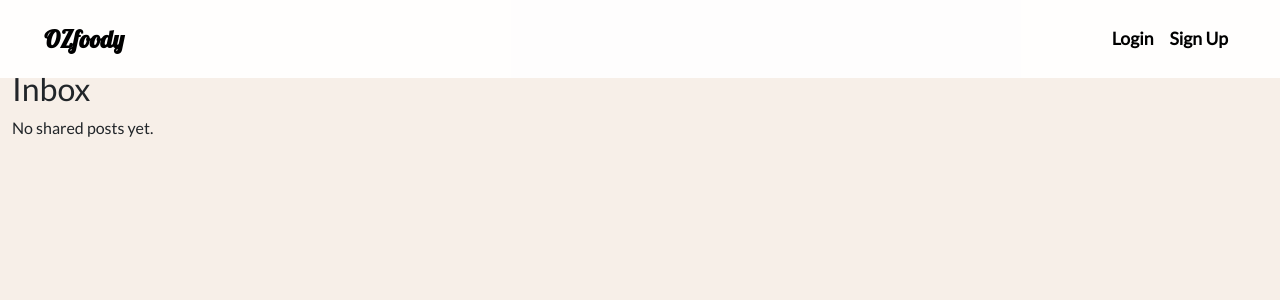
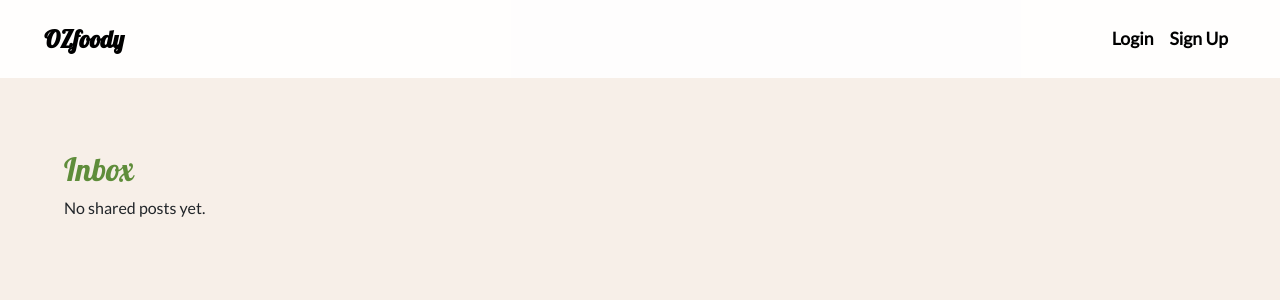
Before and after one commit to IanO7/CITS3403-Group-Project, a Flask app: template app/templates/inbox.html in a window 1280 px wide. Shown: the top 300 px of the page. Run offline with Flask 3, Linux system fonts and the light colour scheme; the template is opened without the code that fills it, so the values that code supplies are empty.

Commit message:
style: improve inbox layout and styling
- Add consistent margins and spacing
- Match fonts with main theme
- Fix post grid layout
- Style follow request buttons

```diff
--- /dev/null
+++ b/app/static/css/inbox.css
@@ -0,0 +1,30 @@
+.inbox-container {
+    max-width: 1200px;
+    margin: 80px auto 2rem;
+    padding: 0 1.5rem;
+}
+
+h2 {
+    color: #5F8D3B !important;
+    font-family: 'Lobster', cursive;
+    margin-bottom: 1.5rem;
+}
+
+h4 {
+    color: #DF6F1B;
+    font-weight: 600;
+    margin-top: 1.5rem;
+}
+
+.list-group-item {
+    transition: background-color 0.2s;
+}
+
+.list-group-item:hover {
+    background-color: #f8f9fa;
+}
+
+.btn-sm {
+    border-radius: 20px;
+    padding: 0.375rem 1rem;
+}
--- a/app/templates/inbox.html
+++ b/app/templates/inbox.html
@@ -1,10 +1,17 @@
 {% extends "base.html" %}
 {% block title %}OZfoody - Inbox{% endblock %}
+
+{% block head %}
+    {{ super() }}
+    <link rel="stylesheet" href="{{ url_for('static', filename='css/inbox.css') }}">
+    <link rel="stylesheet" href="{{ url_for('static', filename='css/general_styles.css') }}"/>
+    <link rel="stylesheet" href="https://cdn.jsdelivr.net/npm/bootstrap@5.3.0/dist/css/bootstrap.min.css">
+    <link rel="stylesheet" href="{{ url_for('static', filename='css/main.css') }}">
+    <link rel="stylesheet" href="{{ url_for('static', filename='css/alert.css') }}">
+{% endblock %}
+
 {% block content %}
-<link rel="stylesheet" href="{{ url_for('static', filename='css/general_styles.css') }}"/>
-<link rel="stylesheet" href="https://cdn.jsdelivr.net/npm/bootstrap@5.3.0/dist/css/bootstrap.min.css">
-<link rel="stylesheet" href="{{ url_for('static', filename='css/main.css') }}">
-<link rel="stylesheet" href="{{ url_for('static', filename='css/alert.css') }}">
+<div class="inbox-container">
 <h2>
     Inbox
     {% if unseen_count and unseen_count > 0 %}
@@ -45,6 +52,7 @@
 {% else %}
     <p>No shared posts yet.</p>
 {% endif %}
+</div>
 {% endblock %}
 
 {% block scripts %}
```
